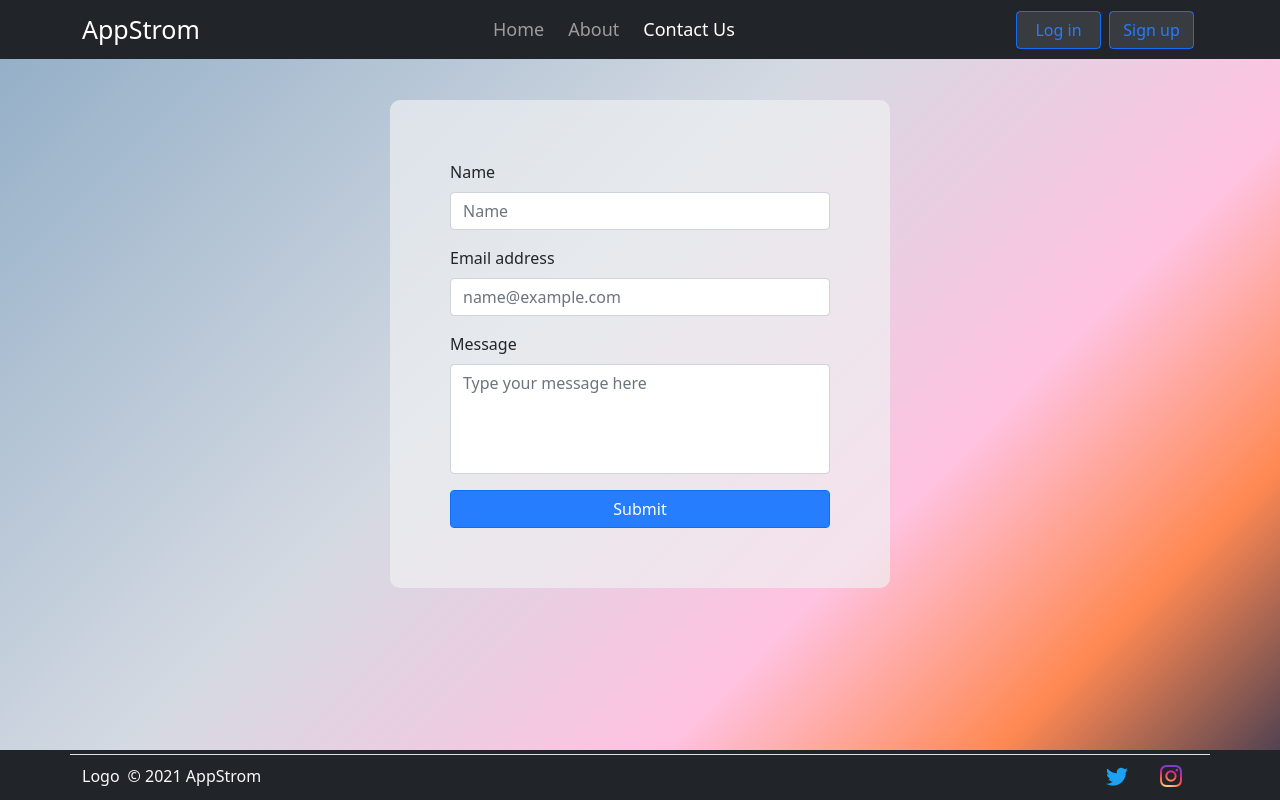
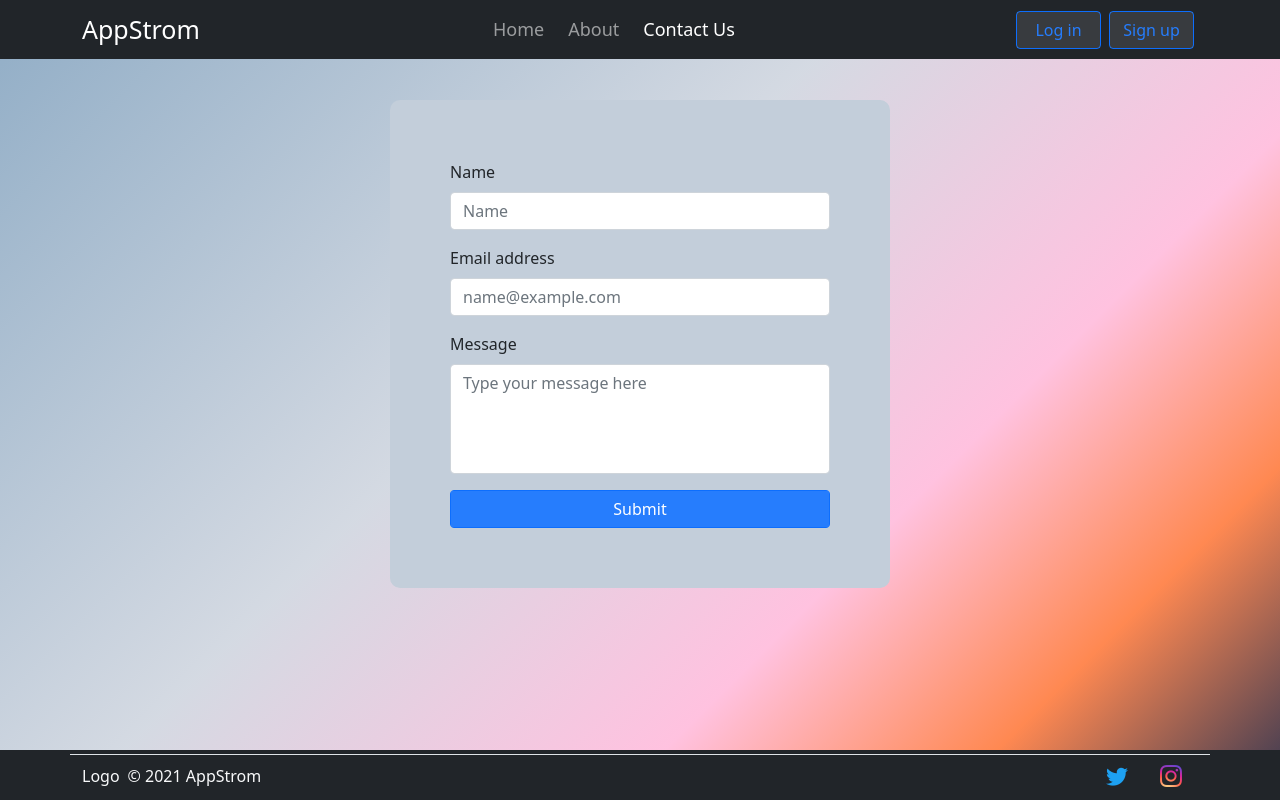
Before and after one commit to shivamanand-dev/appstrom-reactJS, a React (Create React App) app: page /contactus in a window 1280 px wide. Built offline with nearby package versions, Linux system fonts and the light colour scheme; no server answers.

Commit message:
contact us completed

```diff
--- a/public/index.html
+++ b/public/index.html
@@ -28,7 +28,7 @@
     <title>AppStrom</title>
     <style>
       .mainBackground {
-        background-color: #e9eaec;
+        background: #15202B;
         overflow-x: hidden;
       }
     </style>
--- a/src/App.css
+++ b/src/App.css
@@ -16,12 +16,12 @@ textarea {
   position: absolute;
   top: 0;
   left: 0;
-  z-index: -1;
+  z-index: -10;
   padding-top: 100px;
 
   background-image: linear-gradient(
     135deg,
-    hsl(208deg 32% 67%) 0%,
+    hsl(208, 32%, 67%) 0%,
     hsl(217deg 20% 86%) 42%,
     hsl(331deg 100% 88%) 68%,
     hsl(19deg 100% 66%) 84%,
@@ -32,7 +32,8 @@ textarea {
 /* AUTH CONTAINER */
 
 .authContainer {
-  background-color: #f0f2f3ab;
+  /* background-color: #f0f2f3ab; */
+  background-color: #C3CEDA;
   border-radius: 10px;
   /* padding-top: 100px; */
   margin-bottom: 50px;
--- a/src/components/ActivityTracker/Activity.js
+++ b/src/components/ActivityTracker/Activity.js
@@ -14,8 +14,8 @@ const Activity = () => {
       ) : (
         <>
           <Container>
-            <div style={{ maxWidth: "500px", margin: "0 auto" }}>
-              <h2>Activity Tracker</h2>
+            <div style={{maxWidth: "600px", margin: "0 auto" }}>
+              {/* <h2>Activity Tracker</h2> */}
 
               <AddActivity />
               <AllActivity />
--- a/src/components/ActivityTracker/AddActivity.js
+++ b/src/components/ActivityTracker/AddActivity.js
@@ -74,11 +74,15 @@ const AddActivity = ({ getAllActivity, setNavProgress, setAlert }) => {
   };
   return (
     <>
-      <Form onSubmit={handleSubmitActivity}>
+      <Form
+        onSubmit={handleSubmitActivity}
+        className="authContainer"
+        style={{ width: "100%", maxWidth: "600px", padding: "60px" }}
+      >
         <Row className="mb-3">
           <Form.Group as={Col}>
-            <Form.Label htmlFor="name">
-              Name<span style={{ color: "red" }}>*</span>
+            <Form.Label htmlFor="name" style={{ fontWeight: "500" }}>
+              Activity Name<span style={{ color: "red" }}>*</span>
             </Form.Label>
             <Form.Control
               type="text"
@@ -90,7 +94,7 @@ const AddActivity = ({ getAllActivity, setNavProgress, setAlert }) => {
           </Form.Group>
 
           <Form.Group as={Col}>
-            <Form.Label htmlFor="forDays">
+            <Form.Label htmlFor="forDays" style={{ fontWeight: "500" }}>
               For Days<span style={{ color: "red" }}>*</span>
             </Form.Label>
             <Form.Control
@@ -104,7 +108,9 @@ const AddActivity = ({ getAllActivity, setNavProgress, setAlert }) => {
         </Row>
 
         <Form.Group className="mb-3">
-          <Form.Label htmlFor="description">Description</Form.Label>
+          <Form.Label htmlFor="description" style={{ fontWeight: "500" }}>
+            Description
+          </Form.Label>
           <Form.Control
             placeholder="Description"
             as="textarea"
--- a/src/components/Auth/Login.js
+++ b/src/components/Auth/Login.js
@@ -118,8 +118,8 @@ const Login = ({ setAlert, setNavProgress }) => {
             <Button
               className="authFormBtnTrans"
               variant="primary"
+              type="submit"
               style={{ boxShadow: "none", width: "100%" }}
-              type="submit"
             >
               <span>LOG IN</span>
             </Button>
--- a/src/components/GlobalUi/Footer.js
+++ b/src/components/GlobalUi/Footer.js
@@ -13,7 +13,6 @@ const Footer = () => {
           height: "50px",
           bottom: "0",
           width: "100%",
-          position: "absolute",
         }}
       ></div>
       <div>
```
